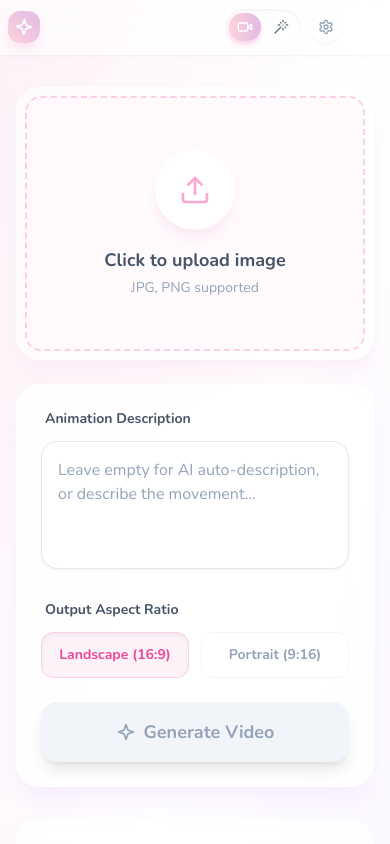
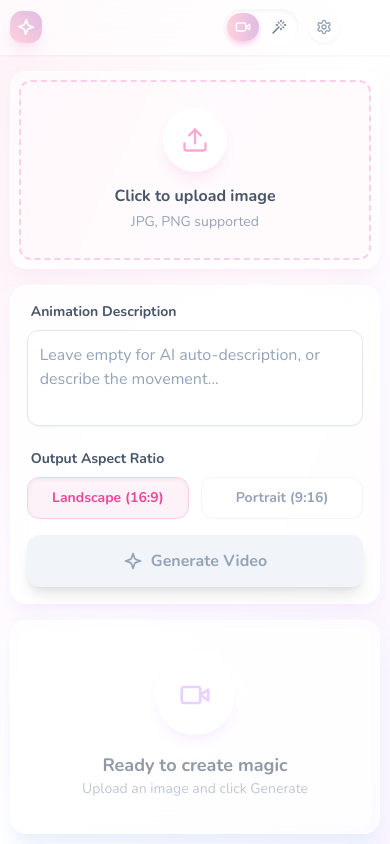
Before and after one commit to jebin2/animateimage, a React (Vite) app: page / in a window 390 px wide. Shown: the top 844 px of the page. Built offline with nearby package versions, Linux system fonts and the light colour scheme.

Commit message:
mobile res

```diff
--- a/App.tsx
+++ b/App.tsx
@@ -254,10 +254,10 @@ const App: React.FC = () => {
   };
 
   return (
-    <div className="min-h-screen bg-transparent text-slate-700 font-sans selection:bg-cute-pink selection:text-pink-900 relative">
+    <div className="min-h-screen max-h-screen bg-transparent text-slate-700 font-sans selection:bg-cute-pink selection:text-pink-900 relative flex flex-col">
       {/* Header */}
       <header className="border-b border-white/20 bg-white/60 backdrop-blur-md sticky top-0 z-50 shadow-sm">
-        <div className="max-w-6xl mx-auto px-2 sm:px-4 py-2 sm:py-0 sm:h-16 flex flex-wrap sm:flex-nowrap items-center justify-between gap-2">
+        <div className="w-[95%] lg:w-[90%] mx-auto py-2 sm:py-0 sm:h-16 flex flex-wrap sm:flex-nowrap items-center justify-between gap-2">
           {/* Logo - Hidden on very small screens, shown on sm+ */}
           <div className="flex items-center gap-2 shrink-0">
             <div className="w-8 h-8 sm:w-10 sm:h-10 bg-gradient-to-tr from-cute-pink to-cute-purple rounded-xl sm:rounded-2xl rotate-3 flex items-center justify-center shadow-lg shadow-pink-200/50 transition-all duration-500 hover:rotate-12 hover:scale-110">
@@ -325,16 +325,16 @@ const App: React.FC = () => {
         </div>
       </header>
 
-      <main className="max-w-6xl mx-auto px-4 py-8 animate-in fade-in slide-in-from-bottom-8 duration-700">
-        <div className="grid grid-cols-1 lg:grid-cols-12 gap-8">
+      <main className="w-[95%] lg:w-[90%] mx-auto py-4 lg:py-5 animate-in fade-in slide-in-from-bottom-8 duration-700 flex-1 flex flex-col">
+        <div className="grid grid-cols-1 lg:grid-cols-12 gap-4 lg:gap-6 flex-1">
 
           {/* LEFT COLUMN: Inputs */}
-          <div className="lg:col-span-5 space-y-6">
+          <div className="lg:col-span-5 flex flex-col gap-4 lg:gap-5">
 
             {/* Image Uploader */}
-            <div className="bg-white/60 backdrop-blur-sm border border-white/60 rounded-3xl p-2 shadow-xl shadow-pink-100/50 transition-all duration-500 hover:shadow-2xl hover:shadow-pink-200/50 hover:scale-[1.01]">
+            <div className="bg-white/60 backdrop-blur-sm border border-white/60 rounded-2xl lg:rounded-3xl p-2 shadow-xl shadow-pink-100/50 transition-all duration-500 hover:shadow-2xl hover:shadow-pink-200/50 hover:scale-[1.01] flex-1 flex flex-col">
               <div
-                className={`relative group aspect-[4/3] rounded-2xl border-2 border-dashed transition-all duration-300 flex flex-col items-center justify-center overflow-hidden
+                className={`relative group flex-1 min-h-[180px] rounded-xl lg:rounded-2xl border-2 border-dashed transition-all duration-300 flex flex-col items-center justify-center overflow-hidden
                   ${selectedImage
                     ? 'border-transparent bg-white'
                     : 'border-pink-200 bg-pink-50/30 hover:border-pink-300 hover:bg-pink-50/50 cursor-pointer'
@@ -357,10 +357,10 @@ const App: React.FC = () => {
                   </>
                 ) : (
                   <>
-                    <div className="w-20 h-20 rounded-full bg-white shadow-lg shadow-pink-100 flex items-center justify-center mb-4 group-hover:scale-110 group-hover:rotate-6 transition-all duration-300">
-                      <UploadIcon className="w-8 h-8 text-pink-300 group-hover:text-pink-400 transition-colors" />
+                    <div className="w-16 h-16 lg:w-20 lg:h-20 rounded-full bg-white shadow-lg shadow-pink-100 flex items-center justify-center mb-3 lg:mb-4 group-hover:scale-110 group-hover:rotate-6 transition-all duration-300">
+                      <UploadIcon className="w-7 h-7 lg:w-8 lg:h-8 text-pink-300 group-hover:text-pink-400 transition-colors" />
                     </div>
-                    <p className="text-slate-600 font-bold text-lg">Click to upload image</p>
+                    <p className="text-slate-600 font-bold text-base lg:text-lg">Click to upload image</p>
                     <p className="text-slate-400 text-sm mt-1">JPG, PNG supported</p>
                   </>
                 )}
@@ -375,15 +375,15 @@ const App: React.FC = () => {
             </div>
 
             {/* Controls */}
-            <div className="bg-white/80 backdrop-blur-md border border-white/60 rounded-3xl p-6 space-y-6 shadow-xl shadow-purple-100/50">
+            <div className="bg-white/80 backdrop-blur-md border border-white/60 rounded-2xl lg:rounded-3xl p-4 lg:p-5 space-y-4 lg:space-y-5 shadow-xl shadow-purple-100/50">
               <div>
-                <label className="block text-sm font-bold text-slate-600 mb-3 ml-1">
+                <label className="block text-sm font-bold text-slate-600 mb-2 lg:mb-3 ml-1">
                   {mode === 'animate' ? 'Animation Description' : 'Edit Instructions'}
                 </label>
 
                 {mode === 'animate' && isAutoPrompt ? (
                   <div className="relative animate-in fade-in zoom-in-95 duration-200">
-                    <div className="w-full bg-gradient-to-br from-purple-50 to-pink-50 border border-purple-100 rounded-2xl p-4 text-slate-600 h-32 overflow-y-auto shadow-inner">
+                    <div className="w-full bg-gradient-to-br from-purple-50 to-pink-50 border border-purple-100 rounded-xl lg:rounded-2xl p-3 lg:p-4 text-slate-600 h-24 lg:h-28 overflow-y-auto shadow-inner">
                       <div className="flex items-center gap-2 mb-2 sticky top-0 bg-transparent">
                         <span className="inline-flex items-center gap-1.5 px-2 py-0.5 rounded-full bg-white/80 text-purple-500 text-xs font-bold border border-purple-100 shadow-sm">
                           <SparklesIcon className="w-3 h-3" /> AI Generated
@@ -408,20 +408,20 @@ const App: React.FC = () => {
                       ? "Leave empty for AI auto-description, or describe the movement..."
                       : "E.g., Add a cyberpunk neon glow, remove background..."
                     }
-                    className="w-full bg-white border border-slate-200 rounded-2xl p-4 text-slate-700 placeholder:text-slate-400 focus:outline-none focus:ring-4 focus:ring-pink-100 focus:border-pink-300 transition-all duration-300 focus:scale-[1.01] resize-none h-32 shadow-sm"
+                    className="w-full bg-white border border-slate-200 rounded-xl lg:rounded-2xl p-3 lg:p-4 text-slate-700 placeholder:text-slate-400 focus:outline-none focus:ring-4 focus:ring-pink-100 focus:border-pink-300 transition-all duration-300 focus:scale-[1.01] resize-none h-24 lg:h-28 shadow-sm"
                   />
                 )}
               </div>
 
               {mode === 'animate' && (
                 <div>
-                  <label className="block text-sm font-bold text-slate-600 mb-3 ml-1">
+                  <label className="block text-sm font-bold text-slate-600 mb-2 lg:mb-3 ml-1">
                     Output Aspect Ratio
                   </label>
                   <div className="grid grid-cols-2 gap-3">
                     <button
                       onClick={() => setAspectRatio('16:9')}
-                      className={`py-3 px-4 rounded-xl border text-sm font-bold transition-all duration-300 hover:scale-105 active:scale-95 ${aspectRatio === '16:9'
+                      className={`py-2.5 lg:py-3 px-4 rounded-xl border text-sm font-bold transition-all duration-300 hover:scale-105 active:scale-95 ${aspectRatio === '16:9'
                         ? 'bg-pink-50 border-pink-200 text-pink-500 shadow-inner'
                         : 'bg-white border-slate-100 text-slate-400 hover:border-pink-200 hover:text-pink-400'
                         }`}
@@ -430,7 +430,7 @@ const App: React.FC = () => {
                     </button>
                     <button
                       onClick={() => setAspectRatio('9:16')}
-                      className={`py-3 px-4 rounded-xl border text-sm font-bold transition-all duration-300 hover:scale-105 active:scale-95 ${aspectRatio === '9:16'
+                      className={`py-2.5 lg:py-3 px-4 rounded-xl border text-sm font-bold transition-all duration-300 hover:scale-105 active:scale-95 ${aspectRatio === '9:16'
                         ? 'bg-pink-50 border-pink-200 text-pink-500 shadow-inner'
                         : 'bg-white border-slate-100 text-slate-400 hover:border-pink-200 hover:text-pink-400'
                         }`}
@@ -451,7 +451,7 @@ const App: React.FC = () => {
               <button
                 onClick={handleGenerateClick}
                 disabled={!selectedImage || processing.isLoading}
-                className={`w-full py-4 rounded-2xl font-bold text-lg shadow-lg flex items-center justify-center gap-2 transition-all duration-300
+                className={`w-full py-3.5 lg:py-4 rounded-xl lg:rounded-2xl font-bold text-base lg:text-lg shadow-lg flex items-center justify-center gap-2 transition-all duration-300
                   ${!selectedImage || processing.isLoading
                     ? 'bg-slate-100 text-slate-400 cursor-not-allowed'
                     : 'bg-gradient-to-r from-cute-pink to-cute-purple text-white hover:shadow-pink-300/50 hover:shadow-xl hover:scale-[1.02] active:scale-[0.98]'
@@ -468,18 +468,18 @@ const App: React.FC = () => {
           </div>
 
           {/* RIGHT COLUMN: Results */}
-          <div className="lg:col-span-7">
-            <div className="h-full bg-white/60 backdrop-blur-md border border-white/60 rounded-3xl p-2 overflow-hidden min-h-[500px] flex flex-col shadow-xl shadow-blue-100/50">
-              <div className="flex-1 bg-white/50 rounded-2xl flex items-center justify-center relative overflow-hidden border-2 border-dashed border-white/50">
+          <div className="lg:col-span-7 flex flex-col">
+            <div className="flex-1 bg-white/60 backdrop-blur-md border border-white/60 rounded-2xl lg:rounded-3xl p-2 overflow-hidden flex flex-col shadow-xl shadow-blue-100/50">
+              <div className="flex-1 bg-white/50 rounded-xl lg:rounded-2xl flex items-center justify-center relative overflow-hidden border-2 border-dashed border-white/50">
 
                 {/* Empty State */}
                 {!processing.isLoading && !resultImage && !resultVideo && (
-                  <div className="text-center p-8 opacity-60">
-                    <div className="w-24 h-24 bg-white rounded-full flex items-center justify-center mx-auto mb-4 shadow-lg shadow-purple-100">
-                      {mode === 'animate' ? <VideoIcon className="w-10 h-10 text-purple-300" /> : <WandIcon className="w-10 h-10 text-purple-300" />}
+                  <div className="text-center p-6 lg:p-8 opacity-60">
+                    <div className="w-20 h-20 lg:w-24 lg:h-24 bg-white rounded-full flex items-center justify-center mx-auto mb-4 shadow-lg shadow-purple-100">
+                      {mode === 'animate' ? <VideoIcon className="w-8 h-8 lg:w-10 lg:h-10 text-purple-300" /> : <WandIcon className="w-8 h-8 lg:w-10 lg:h-10 text-purple-300" />}
                     </div>
-                    <p className="text-xl font-bold text-slate-600">Ready to create magic</p>
-                    <p className="text-slate-400">Upload an image and click Generate</p>
+                    <p className="text-lg lg:text-xl font-bold text-slate-600">Ready to create magic</p>
+                    <p className="text-slate-400 text-sm lg:text-base">Upload an image and click Generate</p>
                   </div>
                 )}
 
```
